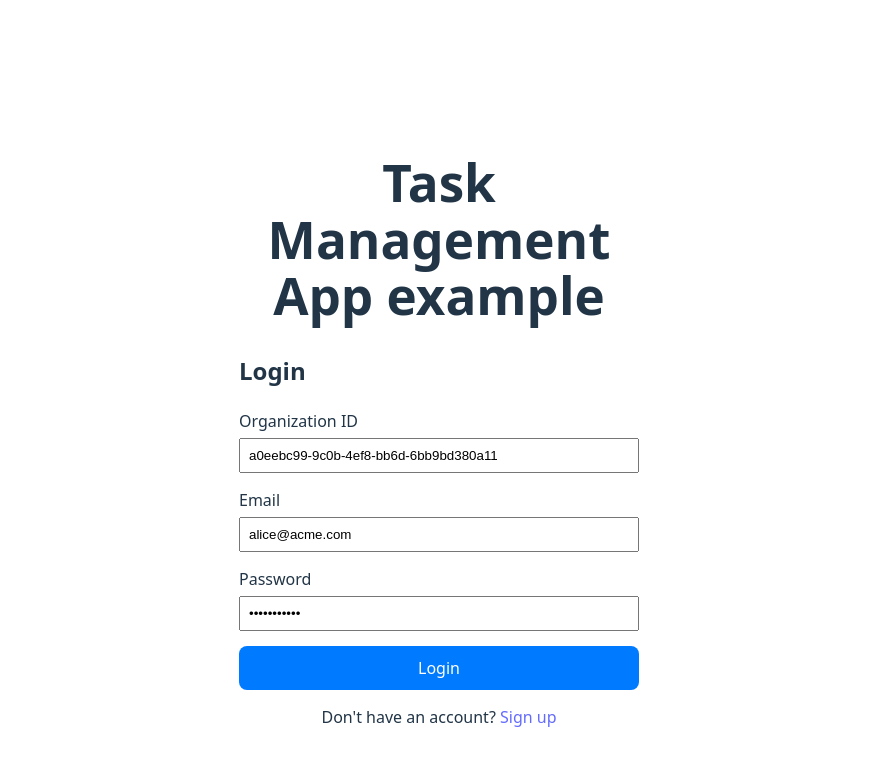
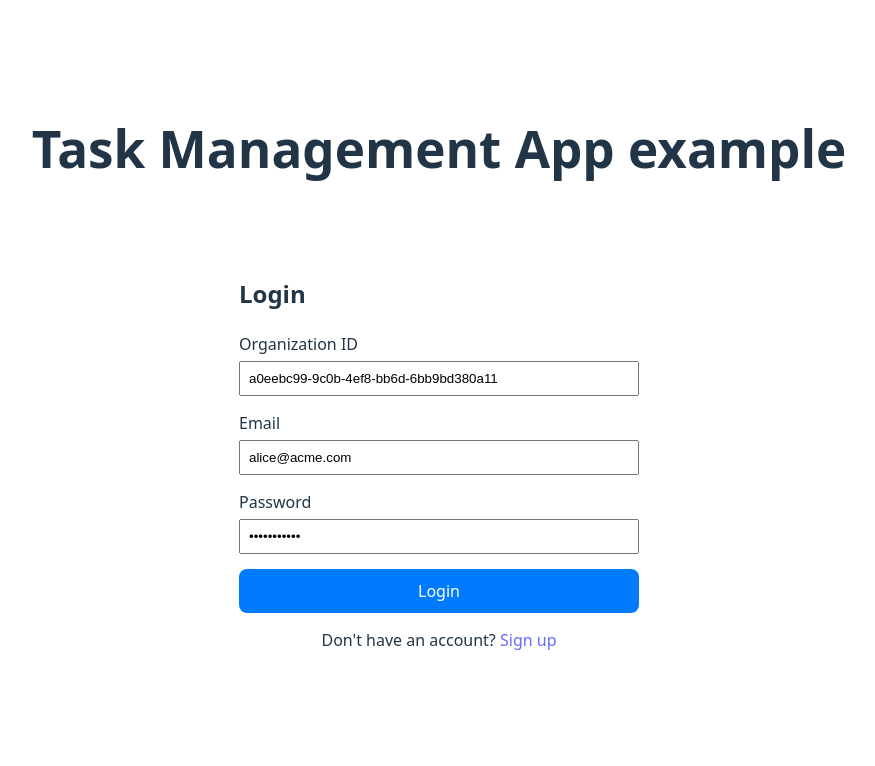
Before and after one commit to alias8/task_management_app_frontend, a React app: page /login in a window 1280 px wide. Shown: the top 766 px of the page, without its empty margins (201-1076 px from the left). Built offline with nearby package versions, Linux system fonts and the light colour scheme; no server answers; the HTML template or start-up script is replaced by a standard one.

Commit message:
Login page css

```diff
--- a/src/index.css
+++ b/src/index.css
@@ -31,7 +31,7 @@ body {
 }
 
 #root {
-  margin: 0 auto;
+  margin: 0 auto 200px;
 }
 
 h1 {
--- a/src/pages/Login.tsx
+++ b/src/pages/Login.tsx
@@ -25,10 +25,17 @@ export const Login = () => {
   };
 
   return (
-    <div style={{ maxWidth: '400px', margin: '100px auto', padding: '20px' }}>
-      <h1 style={{ textAlign: 'center', marginBottom: '30px' }}>
+    <div style={{ margin: '100px auto', padding: '20px' }}>
+      <h1
+        style={{
+          textAlign: 'center',
+          marginBottom: '30px',
+          margin: '0 auto 100px',
+        }}
+      >
         Task Management App example
       </h1>
+      <div style={{ maxWidth: '400px', margin: '0 auto' }}>
         <h2>Login</h2>
         <form onSubmit={handleSubmit}>
           <div style={{ marginBottom: '15px' }}>
@@ -98,5 +105,6 @@ export const Login = () => {
           Don't have an account? <Link to="/signup">Sign up</Link>
         </p>
       </div>
+    </div>
   );
 };
```
Lines whose indentation alone changed are shown as unchanged.
